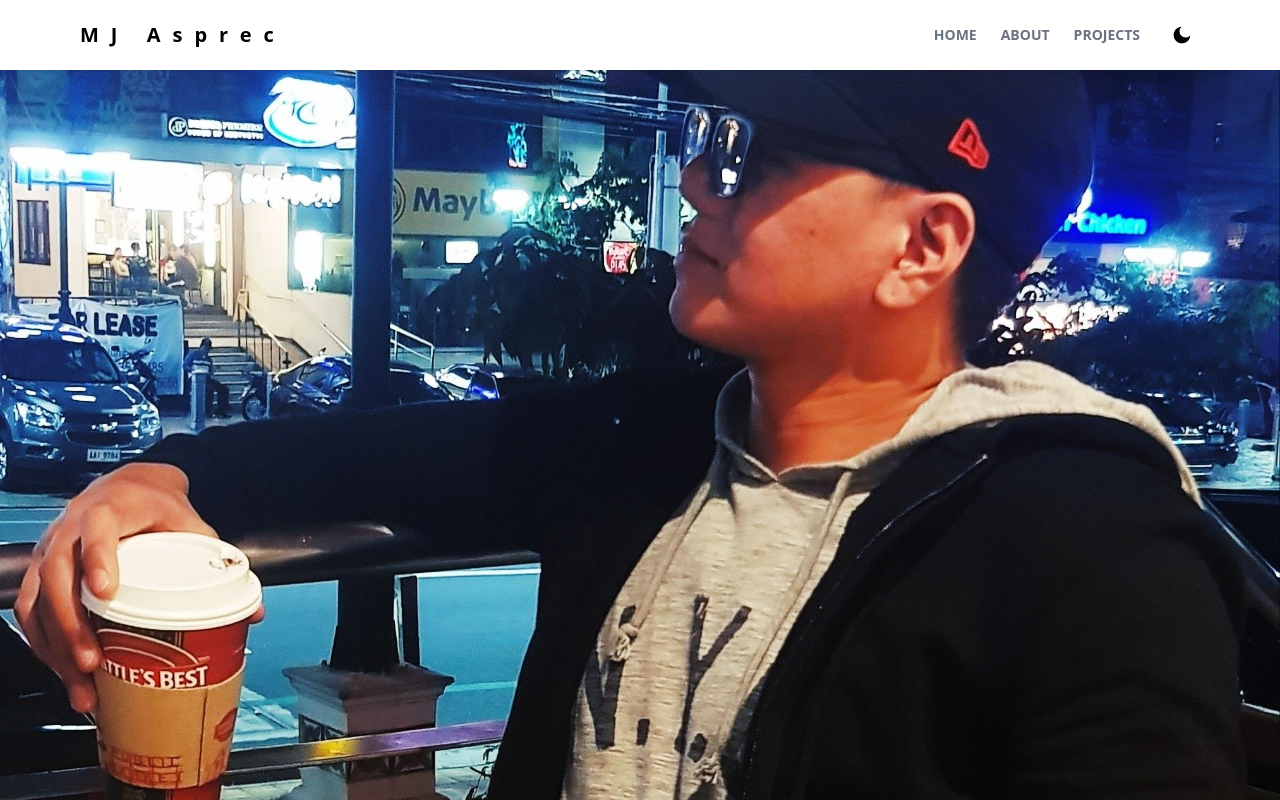
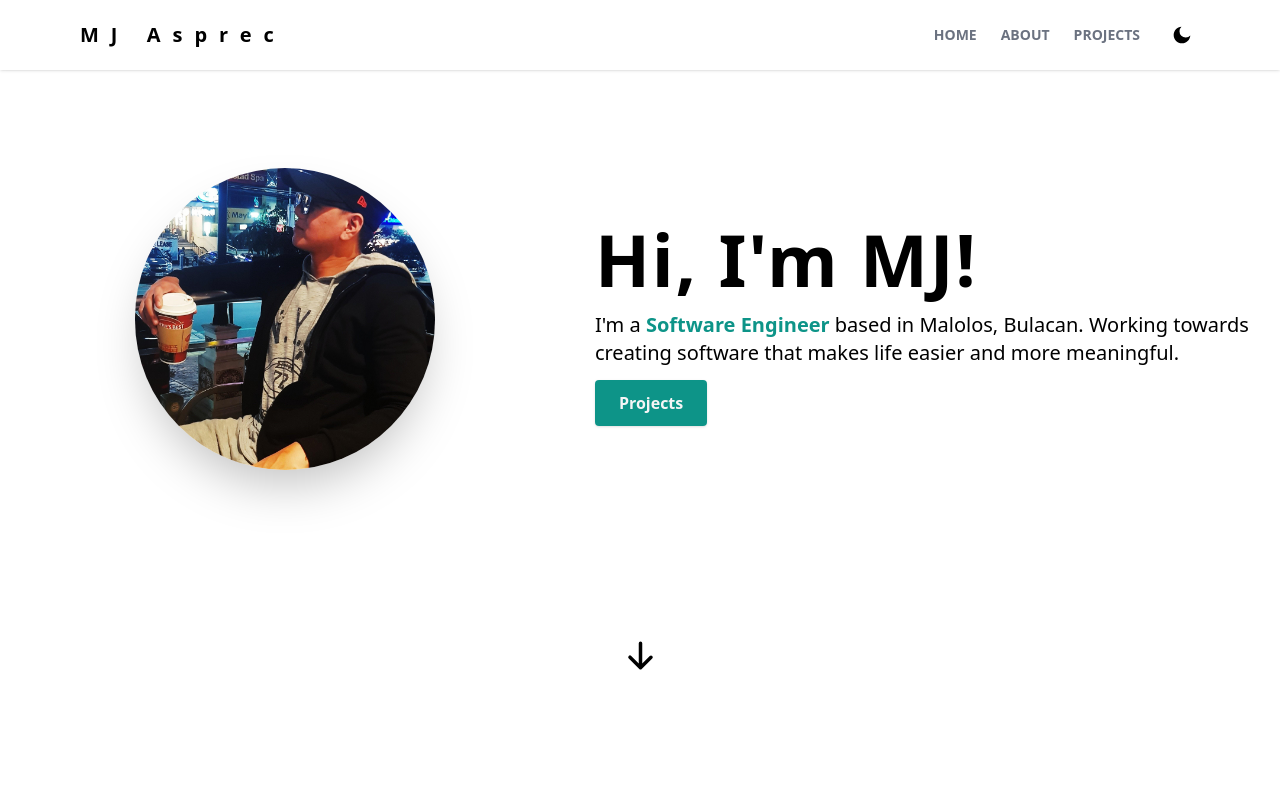
Before and after one commit to mjasprec14/next-portfolio, a Next.js app: page / in a window 1280 px wide. Shown: the top 800 px of the page. Built offline with nearby package versions, Linux system fonts and the light colour scheme.

Commit message:
feat: Hero Component

```diff
--- a/src/components/Hero/Hero.tsx
+++ b/src/components/Hero/Hero.tsx
@@ -1,20 +1,61 @@
 import React from 'react';
 import Image from 'next/image';
-import Me from '../../../public/about.jpg';
+import Me from '@/public/about.jpg';
+import { Link } from 'react-scroll';
+import { HiArrowDown } from 'react-icons/hi';
 
 type Props = {};
 
 const Hero = (props: Props) => {
   return (
     <section id='home'>
-      <div>
-        <div>
+      <div className='flex flex-col md:flex-row md:text-left md:space-x-6 items-center justify-center text-center my-10 sm:py-32 py-64'>
+        <div className='flex items-center justify-center md:w-1/2'>
           <Image
             src={Me}
             alt='My photo'
+            height={300}
+            width={300}
+            className='rounded-full shadow-2xl'
           />
         </div>
-        <div></div>
+        <div className='md:w-3/5'>
+          <h1 className='font-semibold text-3xl mt-6 tracking-wide md:text-7xl md:mt-0'>
+            Hi, I&apos;m MJ!
+          </h1>
+          <p className='text-lg my-4 mb-6 md:text-xl px-5 md:px-0'>
+            I&apos;m a{' '}
+            <span className='font-semibold text-teal-600'>
+              Software Engineer
+            </span>{' '}
+            based in Malolos, Bulacan. Working towards creating software that
+            makes life easier and more meaningful.
+          </p>
+          <Link
+            to='projects'
+            activeClass='active'
+            spy={true}
+            smooth={true}
+            offset={-100}
+            duration={500}
+            className='text-neutral-100 font-semibold px-6 py-3 bg-teal-600 rounded shadow hover:bg-teal-700 transition-all duration-200 ease-in'
+          >
+            Projects
+          </Link>
+        </div>
+      </div>
+
+      <div className='flex flex-row items-center justify-center'>
+        <Link
+          to='about'
+          activeClass='active'
+          spy={true}
+          smooth={true}
+          offset={-100}
+          duration={500}
+        >
+          <HiArrowDown size={35} />
+        </Link>
       </div>
     </section>
   );
```
